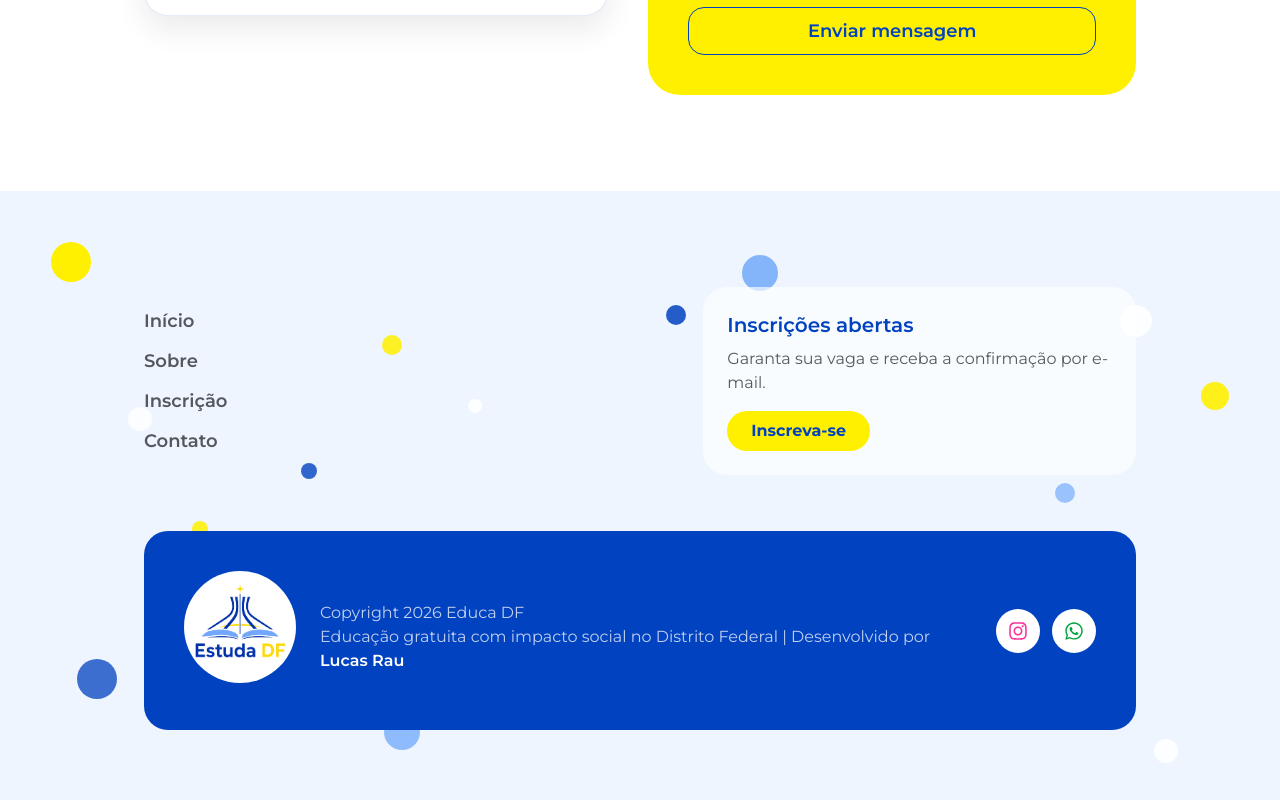
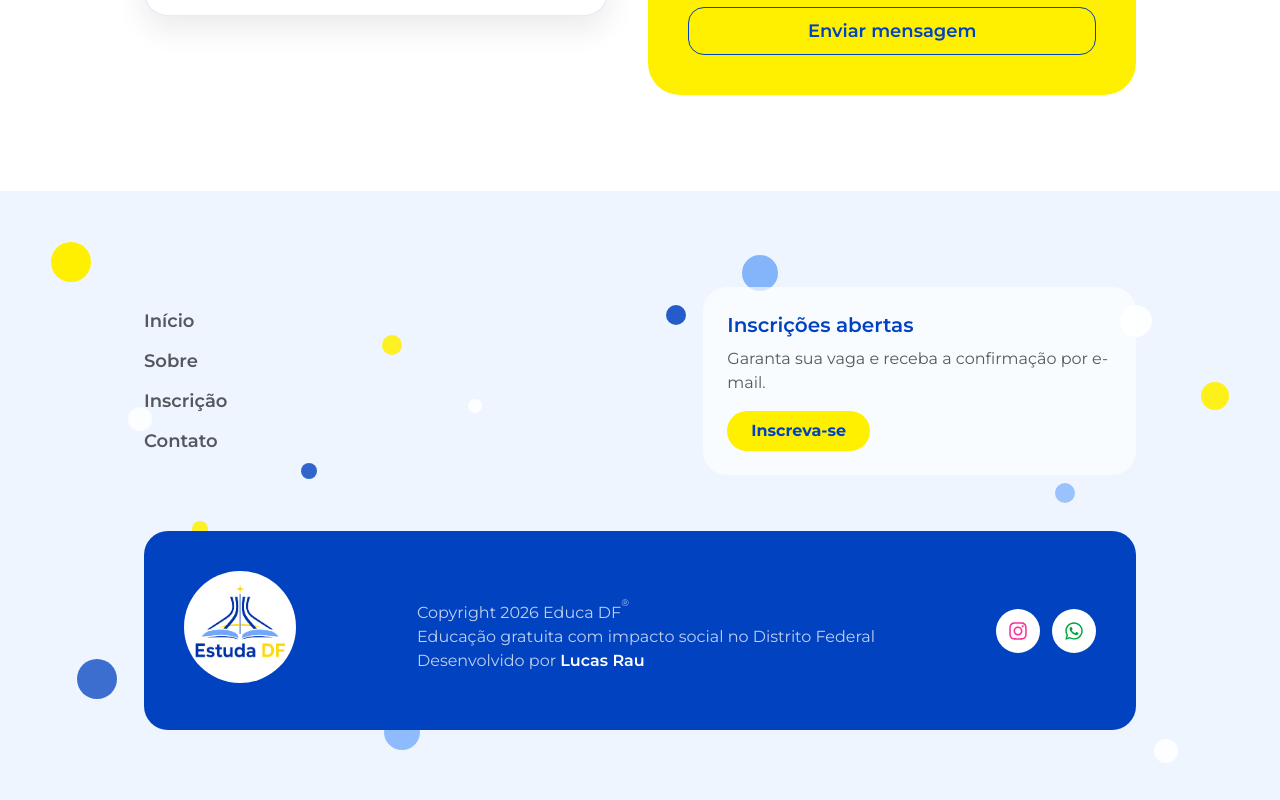
Before and after one commit to lucasmrau/estudadf, a Next.js app: page / in a window 1280 px wide. Shown: the part 3624-4424 px from the top of the page. Built offline with nearby package versions, Linux system fonts and the light colour scheme.

Commit message:
first commit

```diff
--- a/components/FooterComponent.tsx
+++ b/components/FooterComponent.tsx
@@ -128,7 +128,7 @@ export default function FooterComponent() {
                 <span className='inline-flex h-28 w-28 items-center justify-center rounded-full bg-white'>
                   <Image
                     src='/estudaDF.png'
-                    alt='Educa DF'
+                    alt='Estuda DF'
                     width={112}
                     height={112}
                     style={{ width: 'auto', height: 'auto' }}
@@ -137,10 +137,9 @@ export default function FooterComponent() {
               </div>
             </div>
             <p className='mt-1 max-w-2xl text-sm text-white/75 md:mt-3 md:text-base'>
-              Copyright 2026 Educa DF <br />
+              Copyright 2026 Educa DF<sup className='text-[0.6em] align-super'>®</sup> <br />
               Educação gratuita com impacto social no Distrito Federal
-              <span className='hidden md:inline'> | </span>
-              <br className='md:hidden' />
+              <br />
               Desenvolvido por{' '}
               <a
                 href='https://lucasrau.com'
```
